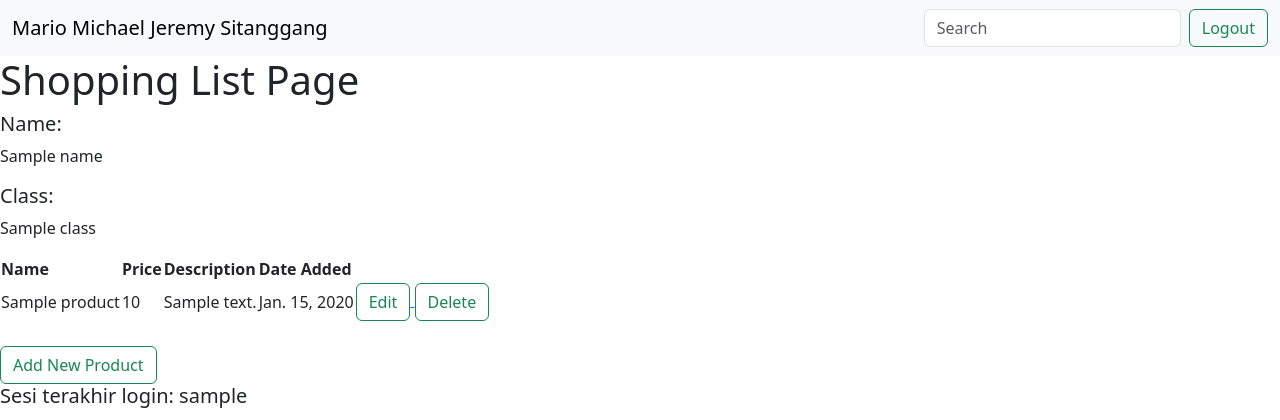
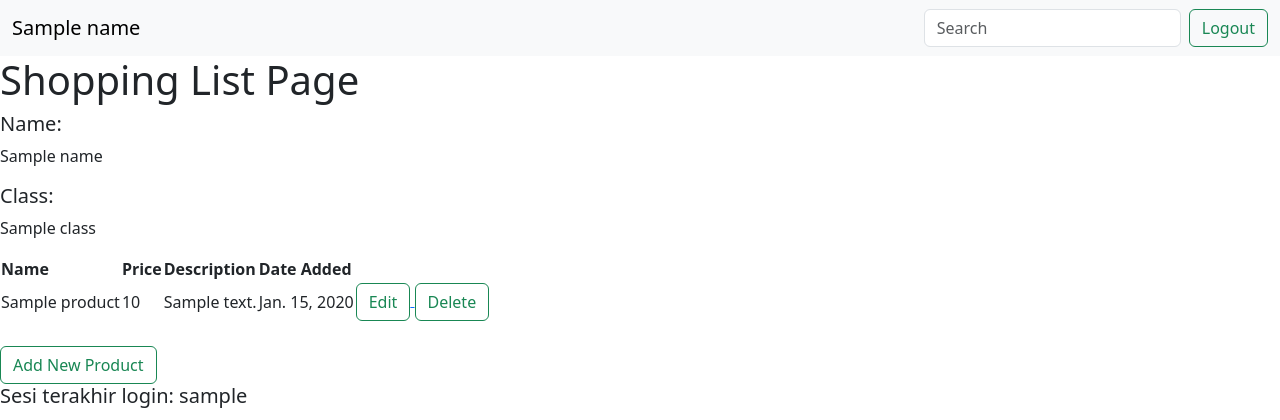
Before and after one commit to mariomichael/shopping-list, a Django app: template main/templates/main.html in a window 1280 px wide. Shown: the top 420 px of the page. Run offline with Django 4.2, Linux system fonts and the light colour scheme; tables that the repository leaves empty hold one stand-in row (values such as "Sample post"); the template is opened without the code that fills it: values that come from a table or form of the project are taken from there, most other values are stand-ins (such as "Sample title", 1, 10 or a date in 2020).

Commit message:
mengedit header agar sesuai username

```diff
--- a/main/templates/main.html
+++ b/main/templates/main.html
@@ -4,7 +4,7 @@
 
     <nav class="navbar bg-body-tertiary">
         <div class="container-fluid">
-            <a class="navbar-brand">Mario Michael Jeremy Sitanggang</a>
+            <a class="navbar-brand">{{name}}</a>
             <form class="d-flex" role="search">
                 <input class="form-control me-2" type="search" placeholder="Search" aria-label="Search">
                 <a href="{% url 'main:logout' %}">
```
